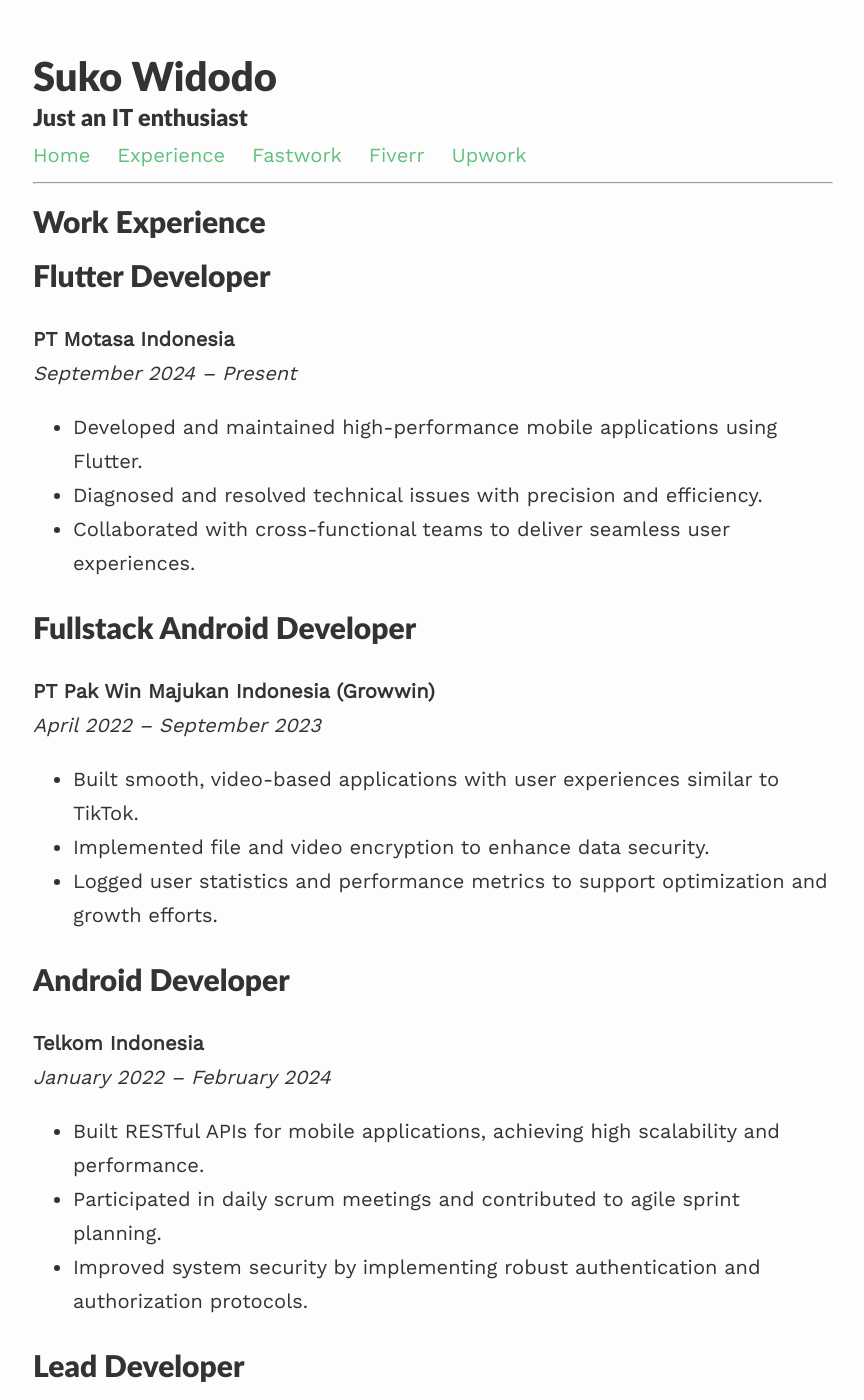
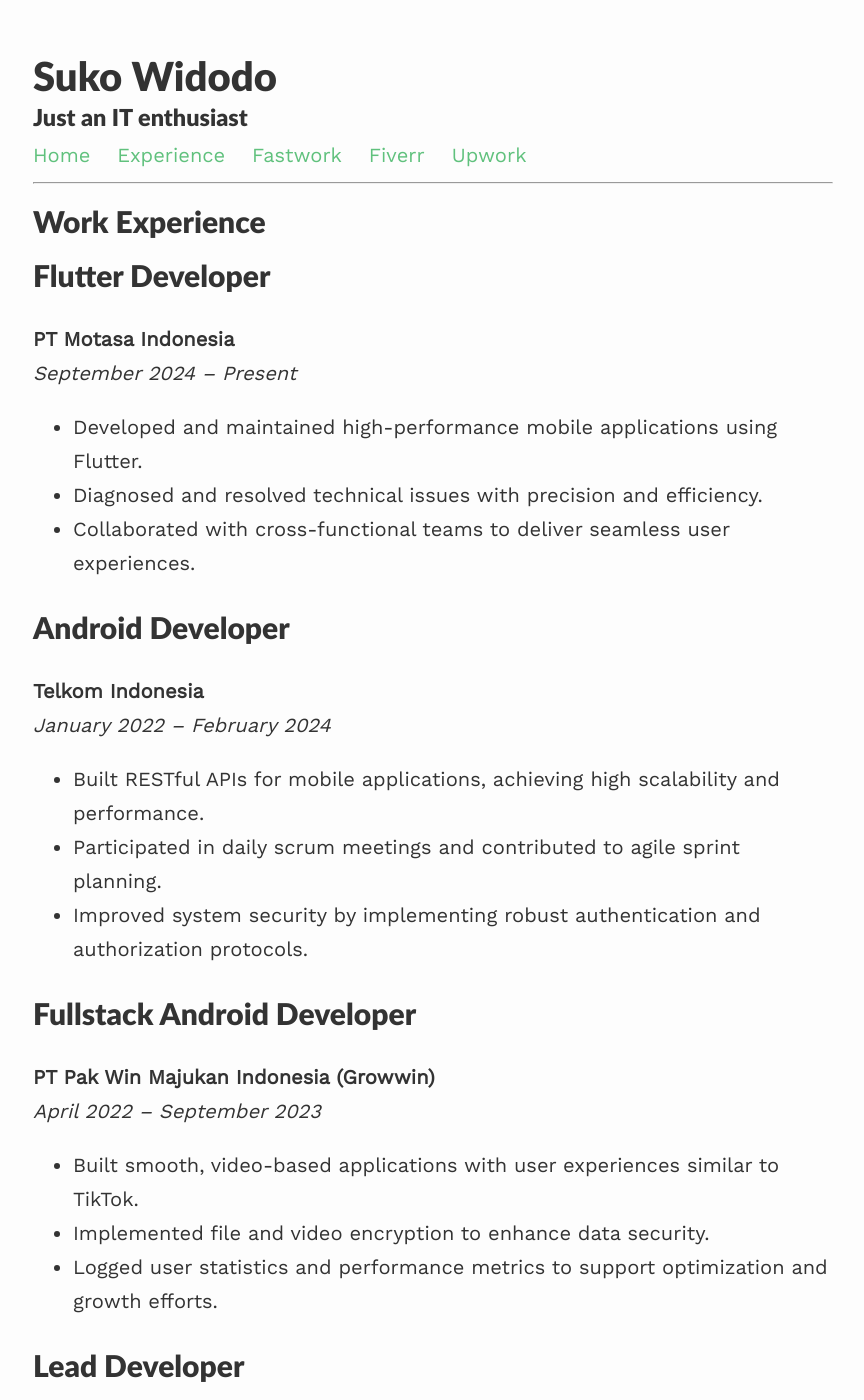
Before and after one commit to sukowidodo/sukowidodo.github.io, a Jekyll site: the page built from experience.md, in a window 1280 px wide and 1400 px high. Shown: the whole window, without its empty margins (207-1071 px from the left). Built offline with Jekyll 4.4.1, drawn with Linux system fonts in a browser that asks for light colours; nearby versions of some CDN libraries.

```diff
--- a/experience.md
+++ b/experience.md
@@ -14,19 +14,19 @@ published: true
 - Diagnosed and resolved technical issues with precision and efficiency.
 - Collaborated with cross-functional teams to deliver seamless user experiences.
 
+## Android Developer
+**Telkom Indonesia**
+*January 2022 – February 2024*
+- Built RESTful APIs for mobile applications, achieving high scalability and performance.
+- Participated in daily scrum meetings and contributed to agile sprint planning.
+- Improved system security by implementing robust authentication and authorization protocols.
+
 ## Fullstack Android Developer
 **PT Pak Win Majukan Indonesia (Growwin)**
 *April 2022 – September 2023*
 - Built smooth, video-based applications with user experiences similar to TikTok.
 - Implemented file and video encryption to enhance data security.
 - Logged user statistics and performance metrics to support optimization and growth efforts.
-
-## Android Developer
-**Telkom Indonesia**
-*January 2022 – February 2024*
-- Built RESTful APIs for mobile applications, achieving high scalability and performance.
-- Participated in daily scrum meetings and contributed to agile sprint planning.
-- Improved system security by implementing robust authentication and authorization protocols.
 
 ## Lead Developer
 **PT Eklanku Indonesia Cemerlang**
```
